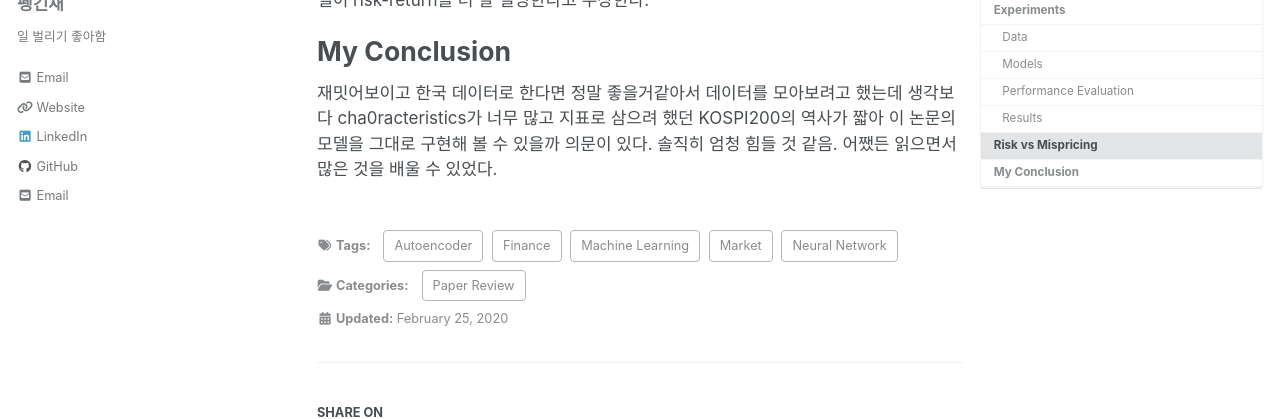
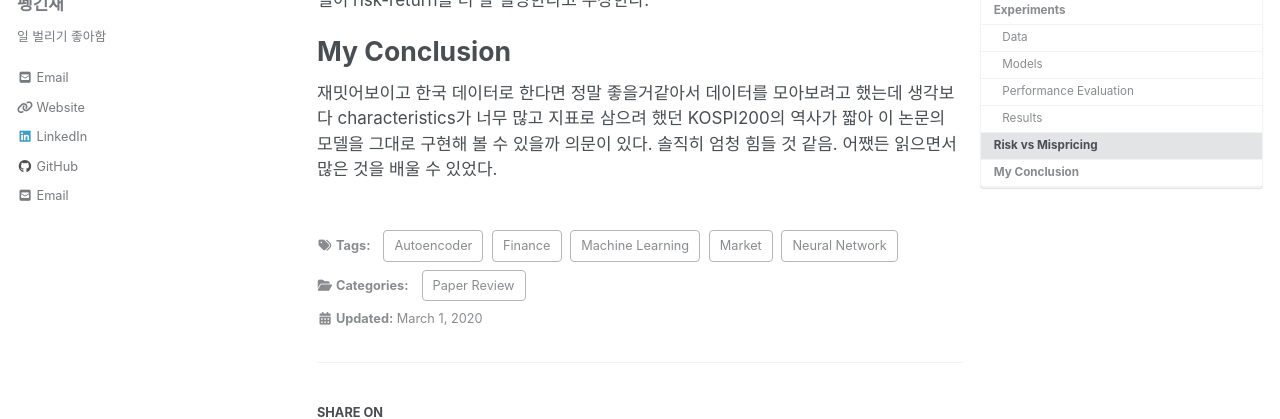
Before and after one commit to sylim2357/sylim2357.github.io, a Jekyll site: the page built from _posts/2020-02-25-autoencoder-asset-pricing-models.md, in a window 1280 px wide and 900 px high, scrolled down 4560 px. Shown: the part 177-596 px from the top of the window. Built offline with Jekyll 4.4.1, drawn with Linux system fonts in a browser that asks for light colours; cached includes are drawn as plain includes; nearby versions of some CDN libraries; comment, search, counter and statistics services are not loaded.

Commit message:
autoencoder-asset-pricing-model typo

```diff
--- a/_posts/2020-02-25-autoencoder-asset-pricing-models.md
+++ b/_posts/2020-02-25-autoencoder-asset-pricing-models.md
@@ -44,7 +44,7 @@ $$\beta(z_{i,t-1})' = z_{i,t-1}'\Gamma$$ -- (2)
 ## Conditional Autoencoder and IPCA
 비지도학습 접근법을 사용하면 시장 구조 정보를 효율적으로 학습할 수 있지만, 수익률 이외의 데이터를 conditioning information으로 사용할 여지가 없다는 단점이 있다. KPS는 외부 정보를 사용해 fator loading을 종목 특성의 선형 함수로 추정하여 동적으로 업데이트 하였다. (IPCA 사용) 이렇게 종목 특성 등 외부 정보를 사용하게 되면 factor loading을 더 정확히 추정할 수 있을 뿐 아니라 그 loading을 가지는 잠재 팩터의 질도 향상됨을 보였다. 본 논문은 IPCA 사용을 통해 가정한 beta와 z간의 선형 관계를 일반화여 아래의 모델을 제안하였다.
 
-[]("/assets/images/autoencoder-asset-pricing-models-01.jpg")
+[](/assets/images/autoencoder-asset-pricing-models-01.jpg)
 
 크게 왼쪽과 오른쪽 두 부분으로 나누어져 있는 것을 볼 수 있다. 합쳐지기 전 왼쪽 모델은 factor loading을 계산하는 모델이고 오른쪽에 있는 것은 latent fator를 계산하는 모델이다. 맨 마지막 (제일 위쪽)에선 (1)의 수식처럼 latent factor와 그 loading을 dot product하여 수익률을 재현한다.
 
@@ -99,4 +99,4 @@ $$\hat{\lambda}_{t-1}$$은 t-1까지 $$\hat{f}$$의 평균값이다.
 단골주제. 특히 Booth여서 더 그러는 것일 수도 있다. 기본적인 주장은 수익률 예측성을 모두 종목 특성, 즉 위험 팩터에서 기인했다는 것이다. 이를 위해서 intercept test를 시행하였다. 결국 종목 특성에 기반해서 만든 95개의 포트폴리오 수익률을 각 모델 (위에 비교대상 모델)이 얼마나 설명하느냐, 그리고 설명하지 못한 부분 (잔차)의 평균은 통계적으로 0과 다른가 등을 검정하는 것이다. 쉽게 말해서 알파가 얼마나 있느냐를 확인하는 과정인데, 알파란 위험에 노출되지 않고서도 얻을 수 있는 수익률, 즉 기울기에 영향을 받지 않는 intercept인 것이고, 수학적으로는 모델이 price한 자산의 가격과 실제 가격의 차이, 즉 잔차가 되는것이다. 95개의 포트폴리오 수익률과 모델의 예측값을 비교했을 때, 벤치마크라고 설정한 FF모델은 t-statistics > 3 인 경우(잔차가 통계적으로 유의미하게 0이 아닌 경우)가 37개인 반면, conditional autoencoder는 대부분 10개도 안되는 것으로 보아 이 논문에서 제안하는 모델이 risk-return을 더 잘 설명한다고 주장한다.
 
 # My Conclusion
-재밋어보이고 한국 데이터로 한다면 정말 좋을거같아서 데이터를 모아보려고 했는데 생각보다 cha0racteristics가 너무 많고 지표로 삼으려 했던 KOSPI200의 역사가 짧아 이 논문의 모델을 그대로 구현해 볼 수 있을까 의문이 있다. 솔직히 엄청 힘들 것 같음. 어쨌든 읽으면서 많은 것을 배울 수 있었다.
+재밋어보이고 한국 데이터로 한다면 정말 좋을거같아서 데이터를 모아보려고 했는데 생각보다 characteristics가 너무 많고 지표로 삼으려 했던 KOSPI200의 역사가 짧아 이 논문의 모델을 그대로 구현해 볼 수 있을까 의문이 있다. 솔직히 엄청 힘들 것 같음. 어쨌든 읽으면서 많은 것을 배울 수 있었다.
```
Also changed, not shown: other parts of _posts/2020-02-25-autoencoder-asset-pricing-models.md (+1 -1 lines).
